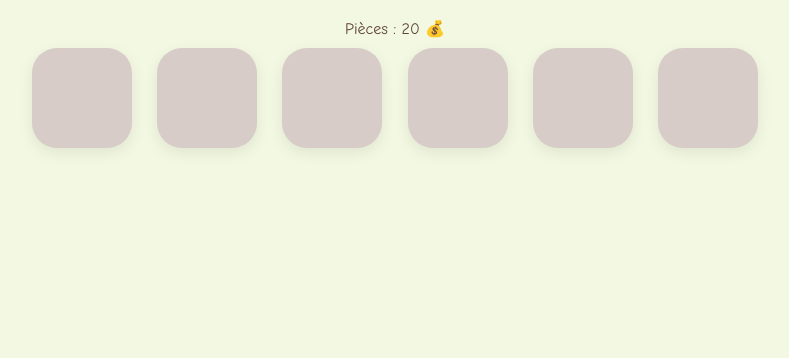
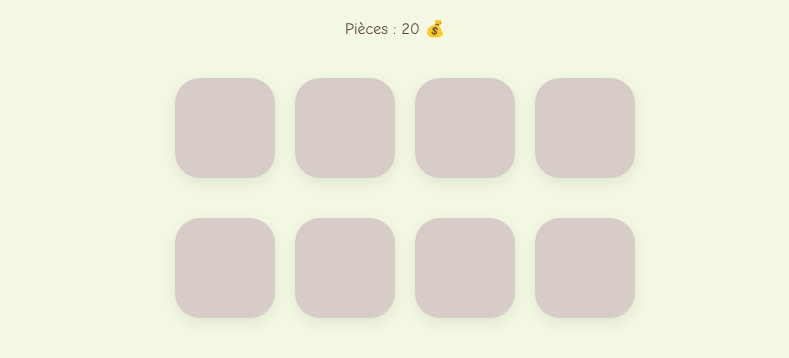
Before and after one commit to myrbkh0/magic_garden, a plain HTML site: page index.html in a window 1280 px wide. Shown: the part 62-420 px from the top of the page, without its empty margins (245-1034 px from the left). Drawn offline with Linux system fonts and the light colour scheme.

Commit message:
Add grid layout for garden section in index.html

```diff
--- a/index.html
+++ b/index.html
@@ -24,6 +24,14 @@
         box-shadow: 0 5px 15px rgba(0, 0, 0, 0.08); /* petite ombre discrète */
         cursor: pointer;        /* Pour que la souris se transforme en petite main quand on passe dessus */
     }
+    /* 3. On organise le jardin */
+    #garden {
+        display: grid; /* On active le mode "grille" */
+        grid-template-columns: repeat(4, 100px); /* On veut 4 colonnes de 100 pixels de large */
+        gap: 20px; /* On crée un espace régulier entre chaque parcelle */
+        justify-content: center; /* On centre tout le potager au milieu de la page */
+        margin-top: 30px; /* On le décolle un peu du score en haut */
+    }
 </style>
 </head>
 <body>
@@ -38,6 +46,8 @@
          <div class="parcelle"></div>
          <div class="parcelle"></div>
          <div class="parcelle"></div>
+         <div class="parcelle"></div>
+         <div class="parcelle"></div>
      </div>
 </body>
 </html>
```
